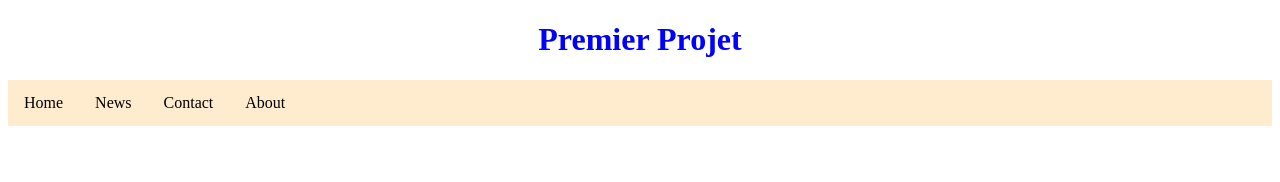
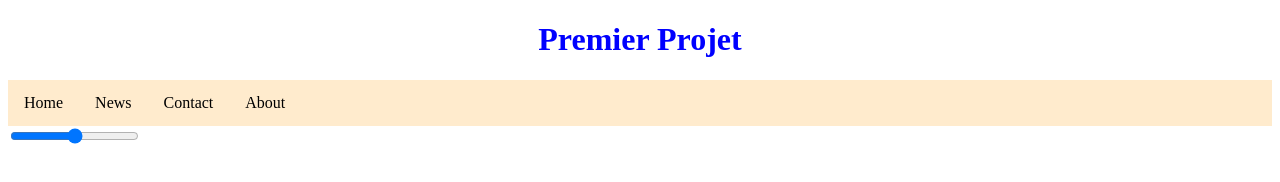
Before and after one commit to REMYEnzo/premierprojetGithub, a plain HTML site: page index.html in a window 1280 px wide. Drawn offline with Linux system fonts and the light colour scheme.

Commit message:
Ajouté un slider récupéré sur W3School

```diff
--- a/index.html
+++ b/index.html
@@ -16,5 +16,9 @@
         <li><a href="contact.asp">Contact</a></li>
         <li><a href="about.asp">About</a></li>
     </ul>
+
+    <div>
+        <input type="range" min="1" max="100" class="slider" id="myRange">
+    </div>
 </body>
 </html>
```
Also changed, not shown: style.css (indentation only), 1 other file.
